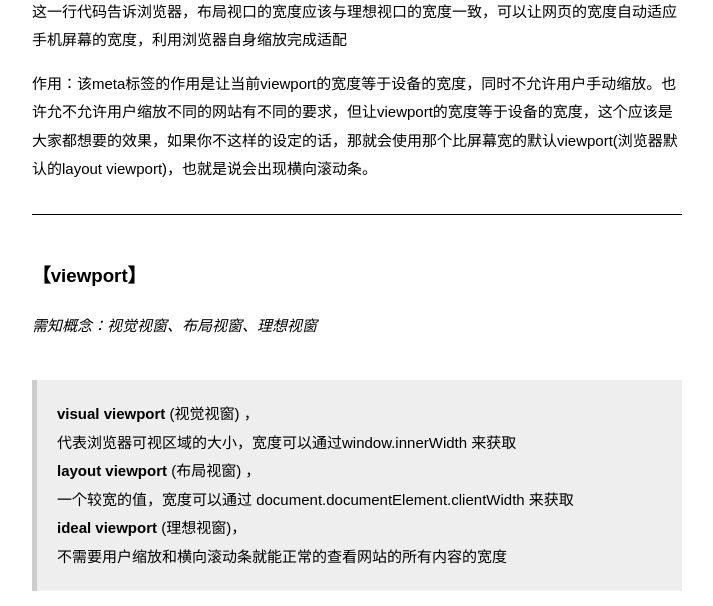
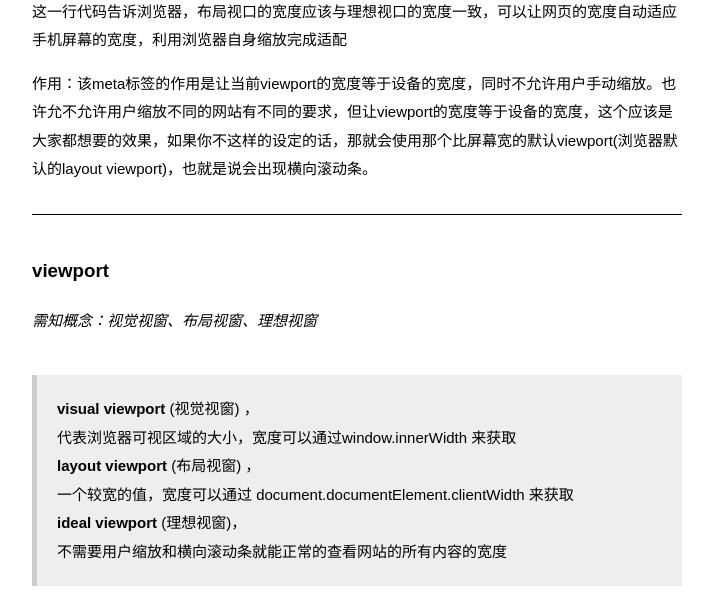
Before and after one commit to whyorwyh/whyorwyh.github.io, a Jekyll site: the page built from _posts/2016-09-17-viewport-像素-分辨率.md, in a window 1280 px wide and 1400 px high, scrolled down 449 px, cut to the strip 0-606 px from the top of the window. Shown: the whole strip, without its empty margins (283-996 px from the left). Built offline with Jekyll 4.4.1, drawn with Linux system fonts in a browser that asks for light colours; some web fonts are replaced.

```diff
--- a/_posts/2016-09-17-viewport-像素-分辨率.md
+++ b/_posts/2016-09-17-viewport-像素-分辨率.md
@@ -13,7 +13,7 @@ title: viewport、像素、分辨率
 
  ***
 
-### 【viewport】
+### viewport
 
 *需知概念：视觉视窗、布局视窗、理想视窗*
 
@@ -29,7 +29,7 @@ title: viewport、像素、分辨率
 
 ***
 
-### 【像素】
+### 像素
 
 *需知概念：设备物理像素，设备独立像素、设备像素比、css像素*
 
@@ -49,7 +49,7 @@ CSS像素是Web编程的概念，指的是CSS样式代码中使用的逻辑像
 
 ***
 
-### 【分辨率】
+### 分辨率
 
 *需知概念：px、pt、PPI*
 
```
